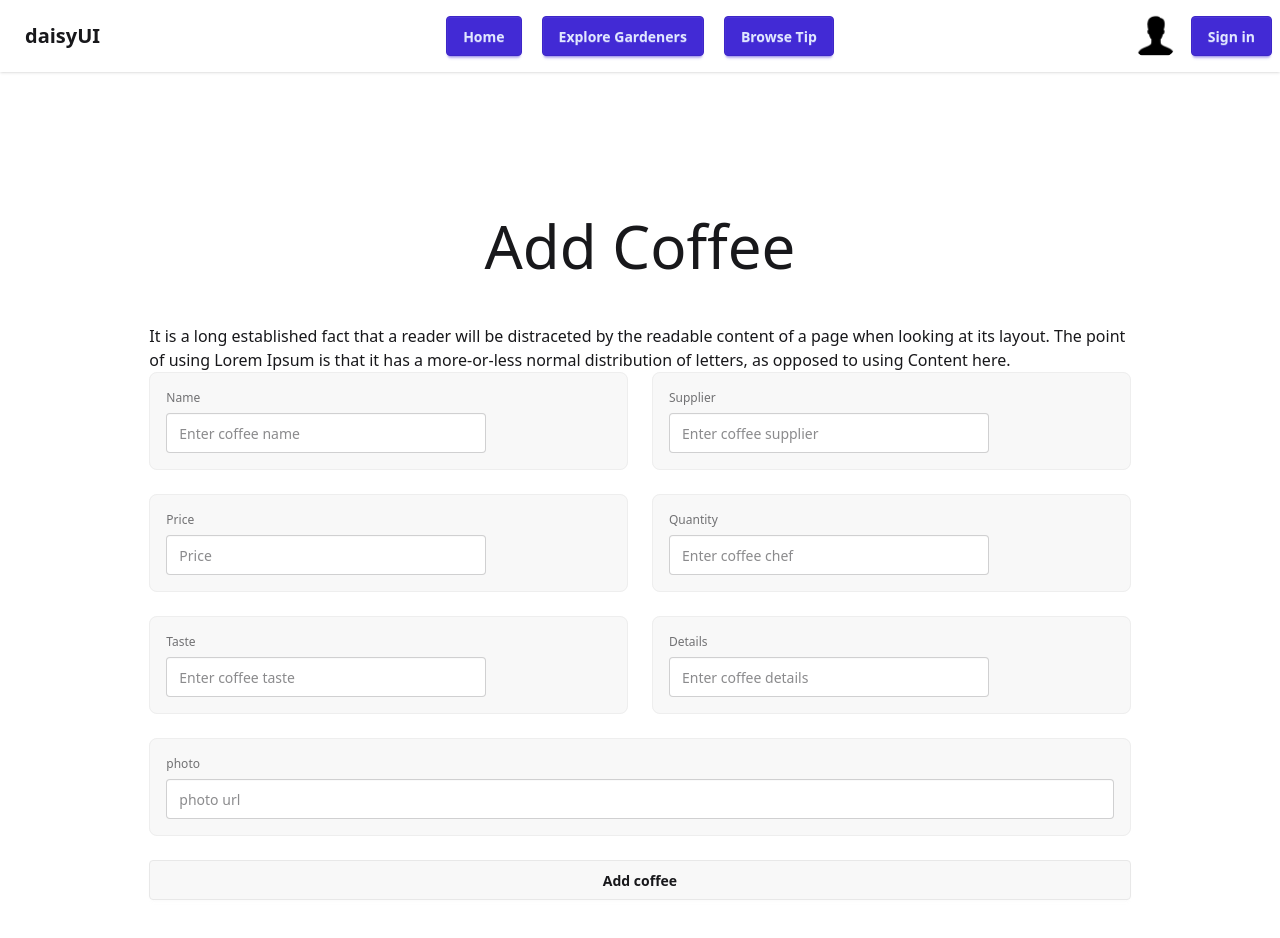
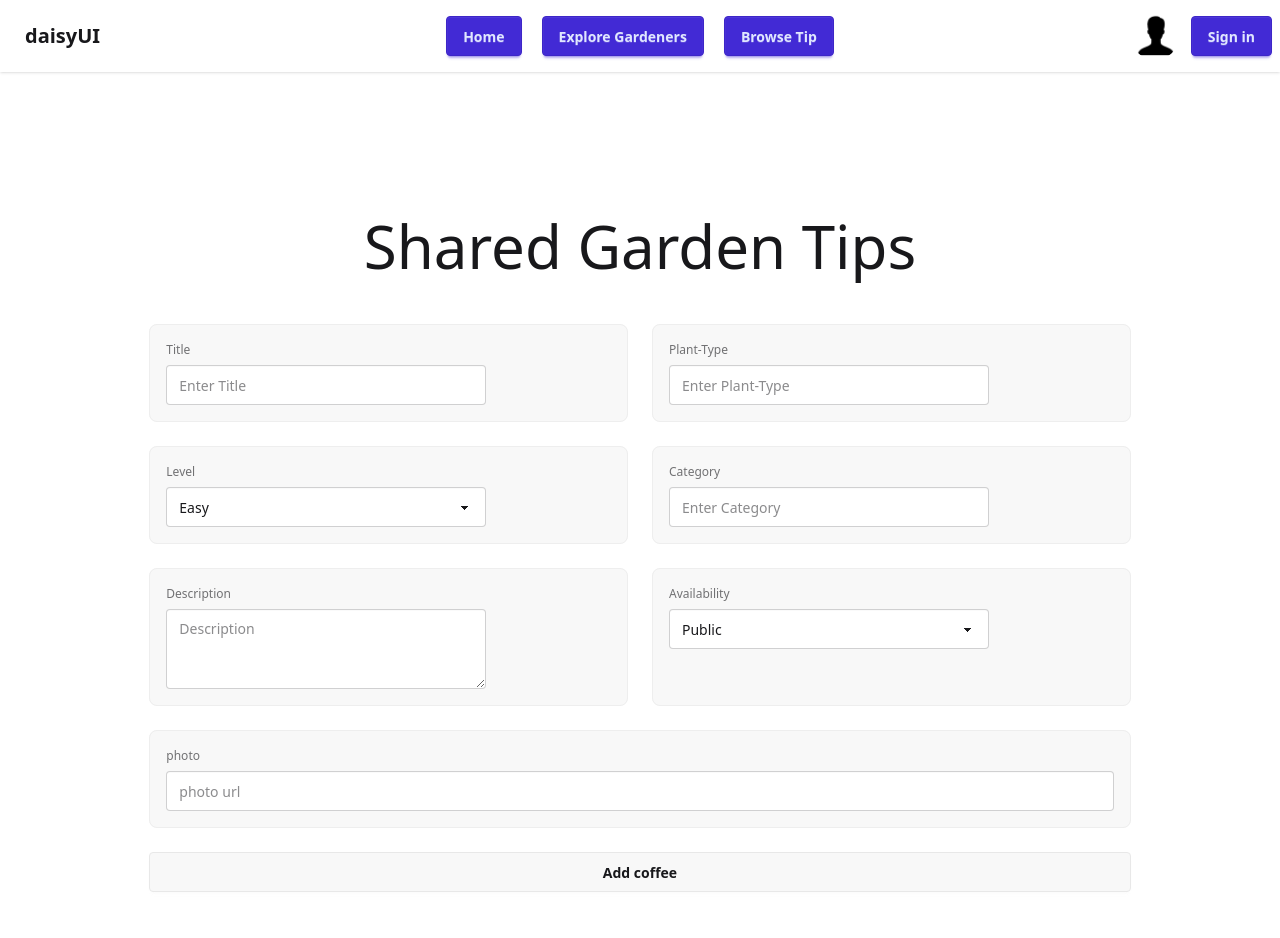
Before and after one commit to foysalhaque1/A-Gardening-Community--Resource-Hub-client-side, a React (Vite) app: page /sharedtip in a window 1280 px wide. Shown: the top 938 px of the page. Built offline with nearby package versions, Linux system fonts and the light colour scheme; no server answers.

Commit message:
form added

```diff
--- a/src/Components/SharedGardenTip.jsx
+++ b/src/Components/SharedGardenTip.jsx
@@ -5,56 +5,67 @@ const SharedGardenTip = () => {
         <div>
             <div className='p-24' >
                 <div  >
-                    <h1 className="text-6xl p-12 text-center">Add Coffee</h1>
-                    <p>It is a long established fact that a reader will be distraceted by the readable content of a page when looking at its layout. The point of using Lorem Ipsum is that it has a more-or-less normal distribution of letters, as opposed to using Content here.</p>
+                    <h1 className="text-6xl p-12 text-center">Shared Garden Tips</h1>
+
                 </div>
                 <form  >
                     <div className='grid grid-cols-1 md:grid-cols-2 gap-6' >
                         <fieldset className="fieldset bg-base-200 border-base-300 rounded-box  border p-4">
 
 
-                            <label className="label">Name</label>
-                            <input type="text" name='name' className="input" placeholder="Enter coffee name" />
+                            <label className="label">Title</label>
+                            <input type="text" name='Title' className="input" placeholder="Enter Title" />
 
 
                         </fieldset>
                         <fieldset className="fieldset bg-base-200 border-base-300 rounded-box  border p-4">
 
 
-                            <label className="label">Supplier</label>
-                            <input type="text" name='supplier' className="input" placeholder="Enter coffee supplier" />
+                            <label className="label">Plant-Type</label>
+                            <input type="text" name='PlantType' className="input" placeholder="Enter Plant-Type" />
 
 
                         </fieldset>
                         <fieldset className="fieldset bg-base-200 border-base-300 rounded-box  border p-4">
 
 
-                            <label className="label">Price</label>
-                            <input type="text" name='price' className="input" placeholder="Price" />
+                            <label className="label">Level</label>
+                            <select defaultValue="Pick a level" className="select">
+                                <option disabled={true}>Pick a color</option>
+                                <option>Easy</option>
+                                <option>Medium</option>
+                                <option>Difficult</option>
+                            </select>
+
 
 
                         </fieldset>
                         <fieldset className="fieldset bg-base-200 border-base-300 rounded-box  border p-4">
 
 
-                            <label className="label">Quantity</label>
-                            <input type="text" name='quantity' className="input" placeholder="Enter coffee chef" />
+                            <label className="label">Category</label>
+                            <input type="text" name='Category' className="input" placeholder="Enter Category" />
 
 
                         </fieldset>
                         <fieldset className="fieldset bg-base-200 border-base-300 rounded-box  border p-4">
 
 
-                            <label className="label">Taste</label>
-                            <input type="text" name='taste' className="input" placeholder="Enter coffee taste" />
+                            <label className="label">Description</label>
+                            <textarea className="textarea" placeholder="Description"></textarea>
 
 
                         </fieldset>
                         <fieldset className="fieldset bg-base-200 border-base-300 rounded-box  border p-4">
 
 
-                            <label className="label">Details</label>
-                            <input type="text" name='details' className="input" placeholder="Enter coffee details" />
+                            <label className="label">Availability</label>
+                             <select defaultValue="Pick a level" className="select">
+                                <option disabled={true}>Availability</option>
+                                <option>Public</option>
+                                <option>Hidden</option>
+
+                            </select>
 
 
                         </fieldset>
```
